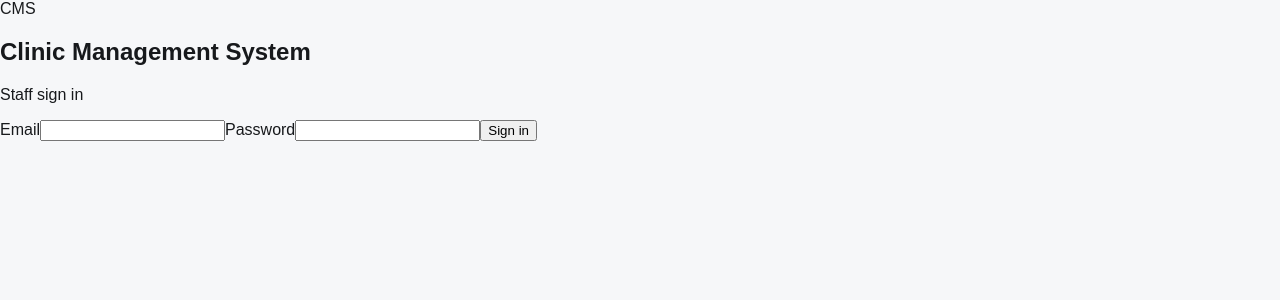
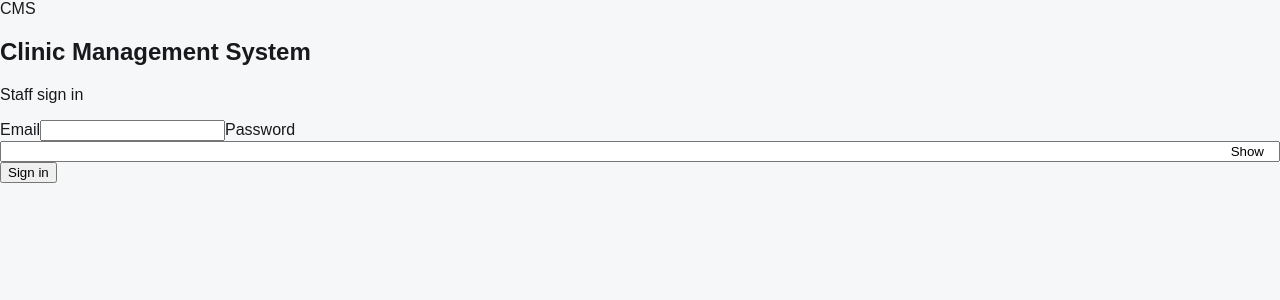
Before and after one commit to violetkimani77-ux/clinic-management-system, a Next.js app: page /login in a window 1280 px wide. Shown: the top 300 px of the page. Built offline with nearby package versions, Linux system fonts and the light colour scheme.

Commit message:
feat(auth): add password visibility toggle

```diff
--- a/src/components/auth/login-form.tsx
+++ b/src/components/auth/login-form.tsx
@@ -1,15 +1,16 @@
 "use client";
 
-import { useState } from "react";
+import { useState, type FormEvent } from "react";
 
 /** Client-side form shell; authentication itself remains server-side. */
 export function LoginForm() {
   const [email, setEmail] = useState("");
   const [password, setPassword] = useState("");
+  const [showPassword, setShowPassword] = useState(false);
   const [error, setError] = useState("");
   const [pending, setPending] = useState(false);
 
-  async function handleSubmit(event: React.FormEvent<HTMLFormElement>) {
+  async function handleSubmit(event: FormEvent<HTMLFormElement>) {
     event.preventDefault();
     setError("");
     setPending(true);
@@ -48,15 +49,36 @@ export function LoginForm() {
       />
 
       <label htmlFor="password">Password</label>
+      <div style={{ position: "relative" }}>
         <input
           id="password"
           name="password"
-        type="password"
+          type={showPassword ? "text" : "password"}
           autoComplete="current-password"
           value={password}
           onChange={(event) => setPassword(event.target.value)}
           required
+          style={{ paddingRight: "5.5rem", width: "100%" }}
         />
+        <button
+          type="button"
+          onClick={() => setShowPassword((visible) => !visible)}
+          aria-label={showPassword ? "Hide password" : "Show password"}
+          aria-pressed={showPassword}
+          style={{
+            position: "absolute",
+            right: "0.5rem",
+            top: "50%",
+            transform: "translateY(-50%)",
+            border: 0,
+            background: "transparent",
+            padding: "0.35rem 0.5rem",
+            cursor: "pointer",
+          }}
+        >
+          {showPassword ? "Hide" : "Show"}
+        </button>
+      </div>
 
       {error ? <p className="form-error" role="alert">{error}</p> : null}
 
```
Lines whose indentation alone changed are shown as unchanged.
